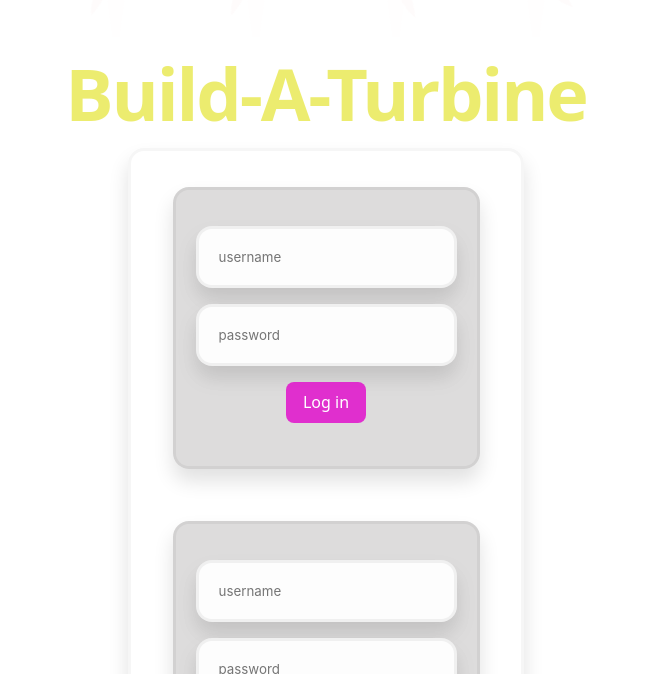
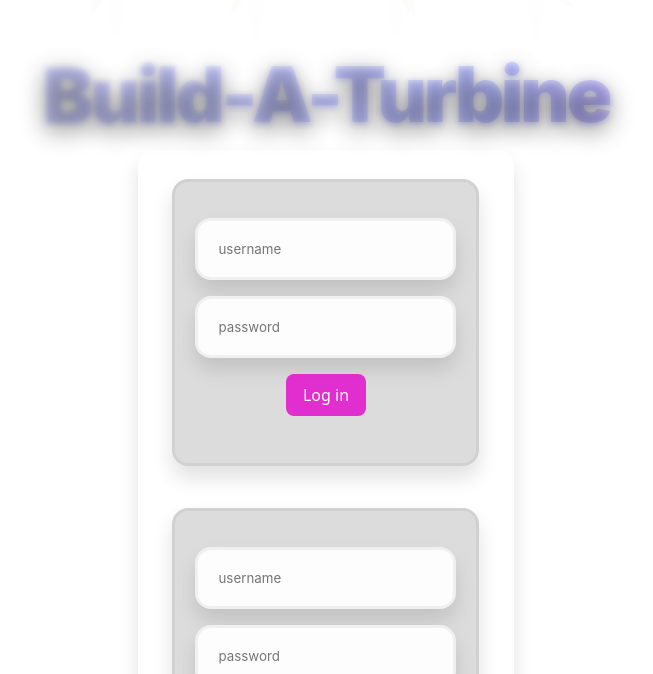
Before and after one commit to Johnmllr-design/Build-A-Turbine-frontend, a React (Vite) app: page / in a window 1280 px wide. Shown: the part 126-800 px from the top of the page, without its empty margins (314-967 px from the left). Built offline with nearby package versions, Linux system fonts and the light colour scheme.

Commit message:
updated UI

```diff
--- a/src/App.css
+++ b/src/App.css
@@ -57,16 +57,42 @@
 }
 
 .app-headline {
-  font-family: system-ui, -apple-system, BlinkMacSystemFont,
-               "Segoe UI", Roboto, Helvetica, Arial, sans-serif;
+  /* Premium modern font */
+  font-family: "Inter", ui-sans-serif, system-ui, -apple-system,
+               BlinkMacSystemFont, "Segoe UI", Roboto, Helvetica, Arial, sans-serif;
 
-  font-size: clamp(2.8rem, 6vw, 4.5rem);
-  font-weight: 800;
-  letter-spacing: -0.03em;
-  line-height: 1.05;
+  /* Strong but refined scale */
+  font-size: clamp(3rem, 6vw, 4.8rem);
+  font-weight: 900;
+  line-height: 1.02;
+  letter-spacing: -0.045em;
 
-  color: #e2e229ab; /* near-black */
+  /* Gradient text (clean, not gimmicky) */
+  background: linear-gradient(
+    90deg,
+    #ffffff 0%,
+    #dbe1ff 40%,
+    #f5c8ff 70%,
+    #ffffff 100%
+  );
+  background-size: 200% 200%;
+  background-position: 0% 50%;
+
+  -webkit-background-clip: text;
+  background-clip: text;
+  color: transparent;
+
+  /* Subtle depth */
+  text-shadow:
+    0 8px 24px rgba(0, 0, 0, 0.45),
+    0 2px 6px rgba(99, 102, 241, 0.35);
+
+  /* Optional micro-animation */
+  animation: headlineGlow 6s ease-in-out infinite;
+
+  margin: 0;
 }
+
 
 
 
@@ -76,16 +102,16 @@
   border-radius: 16px;
   box-shadow: 0 12px 20px rgba(0,0,0,0.12);
   transition: transform 0.2s ease, box-shadow 0.2s ease;
-  color: #13020273;
+  color: #f8f6f6;
   height: 750px;
-  border: 3px solid rgb(246, 246, 246);
+  border: 3px solid rgba(246, 246, 246, 0);
   max-width: 350px;
   margin: 1rem auto;
   font-family: system-ui, -apple-system, BlinkMacSystemFont, "Segoe UI", Roboto, Helvetica, Arial, sans-serif;
   display: flex; /* Use flexbox for easy layout control */
   flex-wrap: wrap; /* Allows children to wrap if they run out of space */
-  padding: 20px; /* Space above and to the sides inside the parent */
-  gap: 20px; /* Space between the children themselves */
+  padding: 10px; /* Space above and to the sides inside the parent */
+  gap: 10px; /* Space between the children themselves */
 }
 .scrolldiv{
   background: #fff;
```
